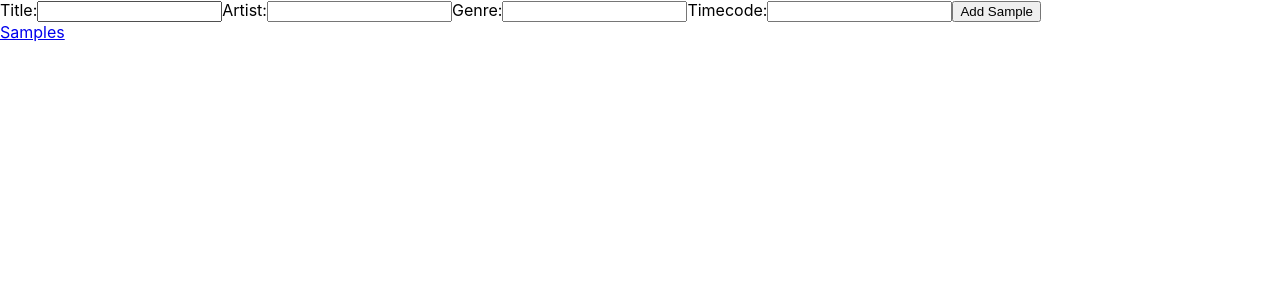
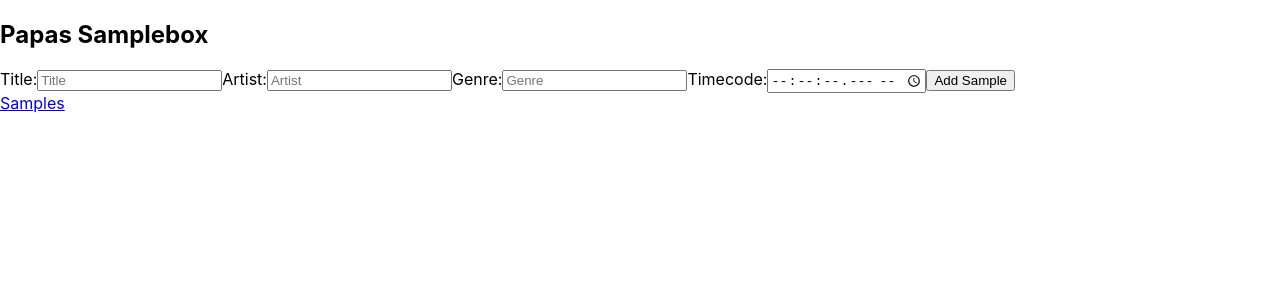
Before and after one commit to manuelpapa/todo, a React (Create React App) app: page /add in a window 1280 px wide. Shown: the top 300 px of the page. Built offline with nearby package versions, Linux system fonts and the light colour scheme.

Commit message:
Add creation time

```diff
--- a/db.json
+++ b/db.json
@@ -115,6 +115,38 @@
       "title": "sdsd",
       "artist": "sdsdsdsyd",
       "id": 18
+    },
+    {
+      "title": "Stairway to heaven",
+      "artist": "Led Zeppelin",
+      "genre": "Rock",
+      "timecode": "00:03:22",
+      "createdAt": 1597838024055,
+      "id": 19
+    },
+    {
+      "title": "California Love",
+      "artist": "2Pac",
+      "genre": "HipHop",
+      "timecode": "00:02:01",
+      "createdAt": 1597838538952,
+      "id": 20
+    },
+    {
+      "title": "sdsd",
+      "artist": "sdsd",
+      "genre": "sdsd",
+      "timecode": "",
+      "createdAt": "14:12:28",
+      "id": 21
+    },
+    {
+      "title": "dfwe",
+      "artist": "gwegew",
+      "genre": "weggwewge",
+      "timecode": "",
+      "createdAt": "2020 - 8 - 19 14:16:40",
+      "id": 22
     }
   ]
 }
--- /dev/null
+++ b/src/pages/AddSample.css
@@ -0,0 +1,19 @@
+.AddSample {
+}
+
+.AddSample-header {
+}
+
+.AddSample-main {
+}
+
+.title {
+}
+.artist {
+}
+.genre {
+}
+.timecode {
+}
+.createdAt {
+}
--- a/src/pages/AddSample.js
+++ b/src/pages/AddSample.js
@@ -1,3 +1,4 @@
+import "./AddSample.css";
 import React, { useState } from "react";
 import { Link } from "react-router-dom";
 import { postSamples } from "../api/fetchSamples";
@@ -13,6 +14,7 @@ export default function AddSample() {
   const [artist, setArtist] = useState("");
   const [genre, setGenre] = useState("");
   const [timecode, setTimecode] = useState("");
+  const [setCreationtime] = useState("");
 
   function handleTitleChange(event) {
     setTitle(event.target.value);
@@ -21,67 +23,93 @@ export default function AddSample() {
     setArtist(event.target.value);
   }
   function handleGenreChange(event) {
-    setArtist(event.target.value);
+    setGenre(event.target.value);
   }
   function handleTimecodeChange(event) {
-    setArtist(event.target.value);
+    setTimecode(event.target.value);
   }
+
   async function handleSubmit(event) {
     event.preventDefault();
+
+    const today = new Date();
+    const date = `${today.getFullYear()} - ${
+      today.getMonth() + 1
+    } - ${today.getDate()} `;
+    const time =
+      today.getHours() + ":" + today.getMinutes() + ":" + today.getSeconds();
+    const dateTime = date + time;
+
     await postSamples({
       title,
       artist,
       genre,
       timecode,
-      createdAt: Date.now(),
+      createdAt: dateTime,
     });
     setTitle("");
     setArtist("");
     setGenre("");
     setTimecode("");
+    setCreationtime("");
   }
 
   return (
     <>
+      <div className="AddSample">
+        <div className="AddSample-header">
+          <h2>Papas Samplebox</h2>
+        </div>
+
+        <div className="AddSample-main">
           <form onSubmit={handleSubmit}>
             <label>
               Title:
-          <input type="text" value={title} onChange={handleTitleChange} />
+              <input
+                className="title"
+                type="text"
+                placeholder="Title"
+                value={title}
+                onChange={handleTitleChange}
+              />
             </label>
             <label>
               Artist:
-          <input type="text" value={artist} onChange={handleArtistChange} />
+              <input
+                className="artist"
+                type="text"
+                placeholder="Artist"
+                value={artist}
+                onChange={handleArtistChange}
+              />
             </label>
             <label>
               Genre:
-          <input type="text" value={genre} onChange={handleGenreChange} />
+              <input
+                className="genre"
+                type="text"
+                placeholder="Genre"
+                value={genre}
+                onChange={handleGenreChange}
+              />
             </label>
             <label>
               Timecode:
-          <input type="text" value={timecode} onChange={handleTimecodeChange} />
+              <input
+                className="timecode"
+                type="time"
+                step="00.01"
+                placeholder="Timecode"
+                value={timecode}
+                onChange={handleTimecodeChange}
+              />
             </label>
-        <input type="submit" value="Add Sample" />
+
+            <input className="submit" type="submit" value="Add Sample" />
           </form>
           <Link to="/">Samples</Link>
+        </div>
+      </div>
     </>
-
-    // <div className="AddSample">
-    //   <div className="AppSample-header">
-    //     <div>
-    //       <Link to="/">Samples</Link> Add sample
-    //     </div>
-    //     <h2>Papas Samplebox</h2>
-    //   </div>
-
-    //   <div className="AppSample-main">
-    //     <form>
-    //       <input placeholder="Title" />
-    //       <input placeholder="Artist" />
-    //       <input placeholder="Genre" />
-    //       <input placeholder="Timecode" />
-    //       <button onClick={AddSample}>Add</button>
-    //     </form>
-    //   </div>
-    // </div>
   );
 }
--- a/src/pages/Home.js
+++ b/src/pages/Home.js
@@ -23,7 +23,8 @@ export default function Home() {
       </div>
       {samples?.map((sample) => (
         <div key={sample.id}>
-          {sample.title} <i>by</i> {sample.artist} <i>in</i> {sample.genre}
+          {sample.title} <i>by</i> {sample.artist} <i>in</i> {sample.genre}{" "}
+          <i>at</i> {sample.timecode} | created {sample.createdAt}
         </div>
       ))}
     </div>
```
Lines whose indentation alone changed are shown as unchanged.
